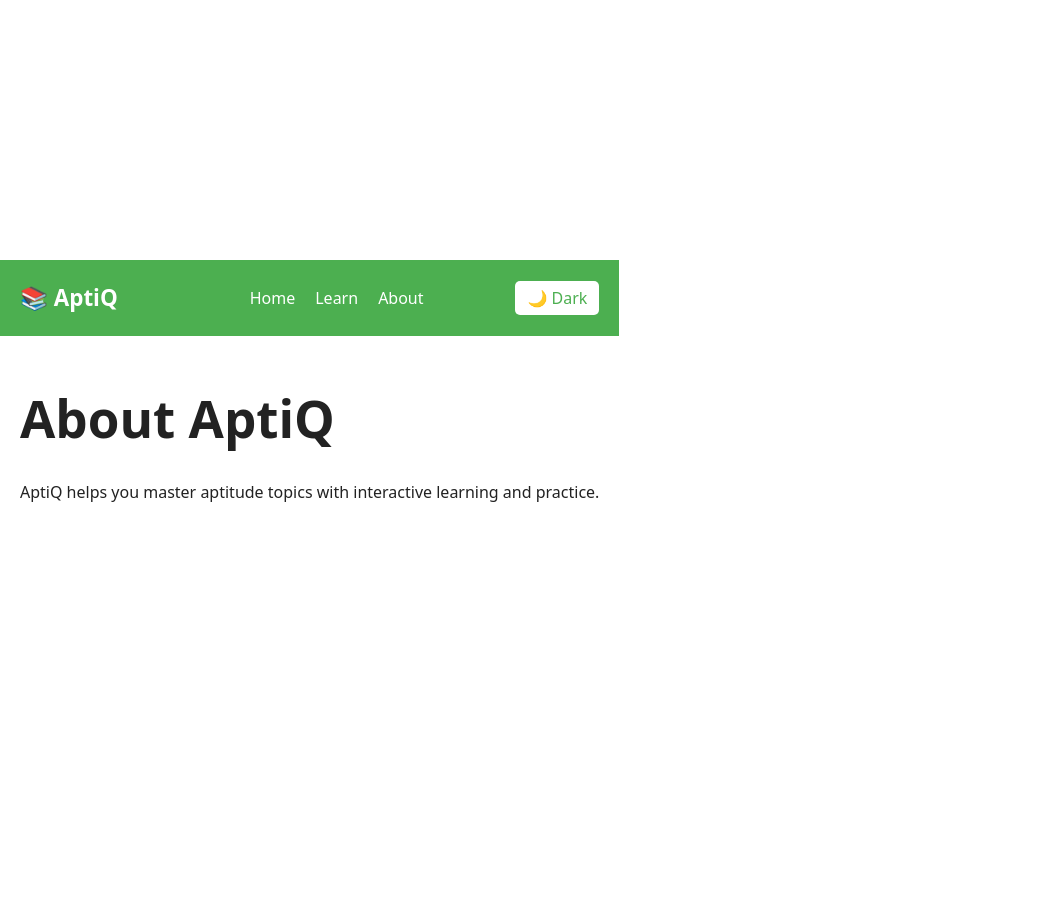
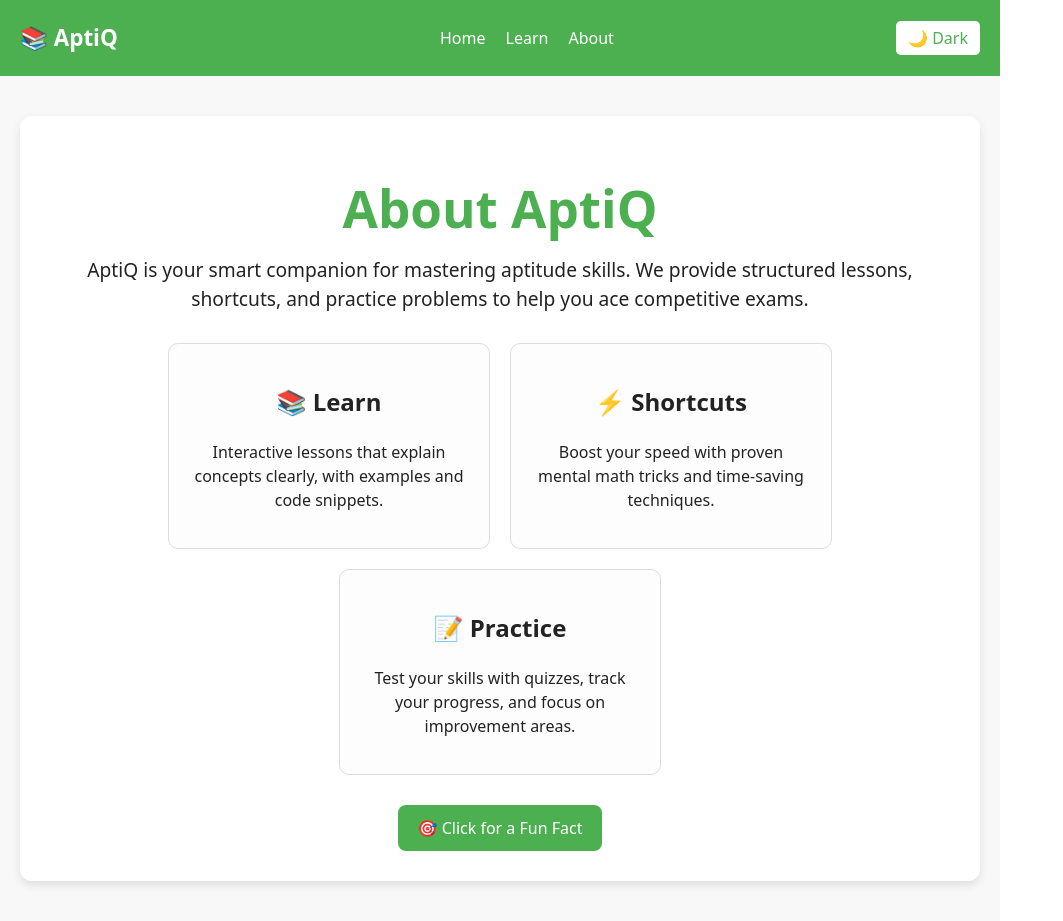
Before and after one commit to Rooparaj597/AptiQ, a React (Vite) app: page /about in a window 1280 px wide. Shown: the whole page, without its empty margins (0-1063 px from the left). Before the commit the page ends 800 px from the top, so only its background shows below. Built offline with nearby package versions, Linux system fonts and the light colour scheme.

Commit message:
create About

```diff
--- a/src/App.jsx
+++ b/src/App.jsx
@@ -21,8 +21,6 @@ import CubeRootsQuiz from "./pages/practice/CubeRootsQuiz";
 import Navbar from "./components/Navbar";
 import ArrangementsOfWords from "./pages/learn/ArrangementsOfWords";
 import About from './pages/About';
-
-
 
 
 
--- /dev/null
+++ b/src/pages/About.css
@@ -0,0 +1,67 @@
+.about-page {
+  display: flex;
+  justify-content: center;
+  padding: 40px 20px;
+  background-color: #f8f8f8;
+}
+
+.about-container {
+  background: white;
+  padding: 30px;
+  border-radius: 12px;
+  max-width: 900px;
+  width: 100%;
+  box-shadow: 0 4px 10px rgba(0, 0, 0, 0.1);
+  text-align: center;
+}
+
+.about-container h1 {
+  color: #4CAF50;
+  margin-bottom: 10px;
+}
+
+.intro {
+  font-size: 1.2em;
+  margin-bottom: 30px;
+}
+
+.about-cards {
+  display: flex;
+  flex-wrap: wrap;
+  gap: 20px;
+  justify-content: center;
+}
+
+.card {
+  background: #fdfdfd;
+  border: 1px solid #ddd;
+  padding: 20px;
+  flex: 1 1 250px;
+  max-width: 280px;
+  border-radius: 10px;
+  transition: transform 0.2s ease, box-shadow 0.2s ease;
+}
+
+.card:hover {
+  transform: translateY(-5px);
+  box-shadow: 0 6px 12px rgba(0,0,0,0.15);
+}
+
+.fun-fact {
+  margin-top: 30px;
+}
+
+.fun-fact button {
+  background: #4CAF50;
+  color: white;
+  border: none;
+  padding: 12px 20px;
+  border-radius: 8px;
+  font-size: 1em;
+  cursor: pointer;
+  transition: background 0.2s ease;
+}
+
+.fun-fact button:hover {
+  background: #45a049;
+}
--- a/src/pages/About.jsx
+++ b/src/pages/About.jsx
@@ -1,10 +1,40 @@
-import React from 'react';
+// src/pages/About.jsx
+import React from "react";
+import "./About.css";
 
 const About = () => {
   return (
-    <div style={{ padding: '20px' }}>
-      <h1>About AptiQ</h1>
-      <p>AptiQ helps you master aptitude topics with interactive learning and practice.</p>
+    <div className="about-page">
+      <div className="about-container">
+        <h1>About AptiQ</h1>
+        <p className="intro">
+          AptiQ is your smart companion for mastering aptitude skills.
+          We provide structured lessons, shortcuts, and practice problems to help you ace competitive exams.
+        </p>
+
+        <div className="about-cards">
+          <div className="card">
+            <h2>📚 Learn</h2>
+            <p>Interactive lessons that explain concepts clearly, with examples and code snippets.</p>
+          </div>
+          <div className="card">
+            <h2>⚡ Shortcuts</h2>
+            <p>Boost your speed with proven mental math tricks and time-saving techniques.</p>
+          </div>
+          <div className="card">
+            <h2>📝 Practice</h2>
+            <p>Test your skills with quizzes, track your progress, and focus on improvement areas.</p>
+          </div>
+        </div>
+
+        <div className="fun-fact">
+          <button
+            onClick={() => alert("Fun fact: Aptitude tests go back to 400 B.C. in Ancient China!")}
+          >
+            🎯 Click for a Fun Fact
+          </button>
+        </div>
+      </div>
     </div>
   );
 };
```
